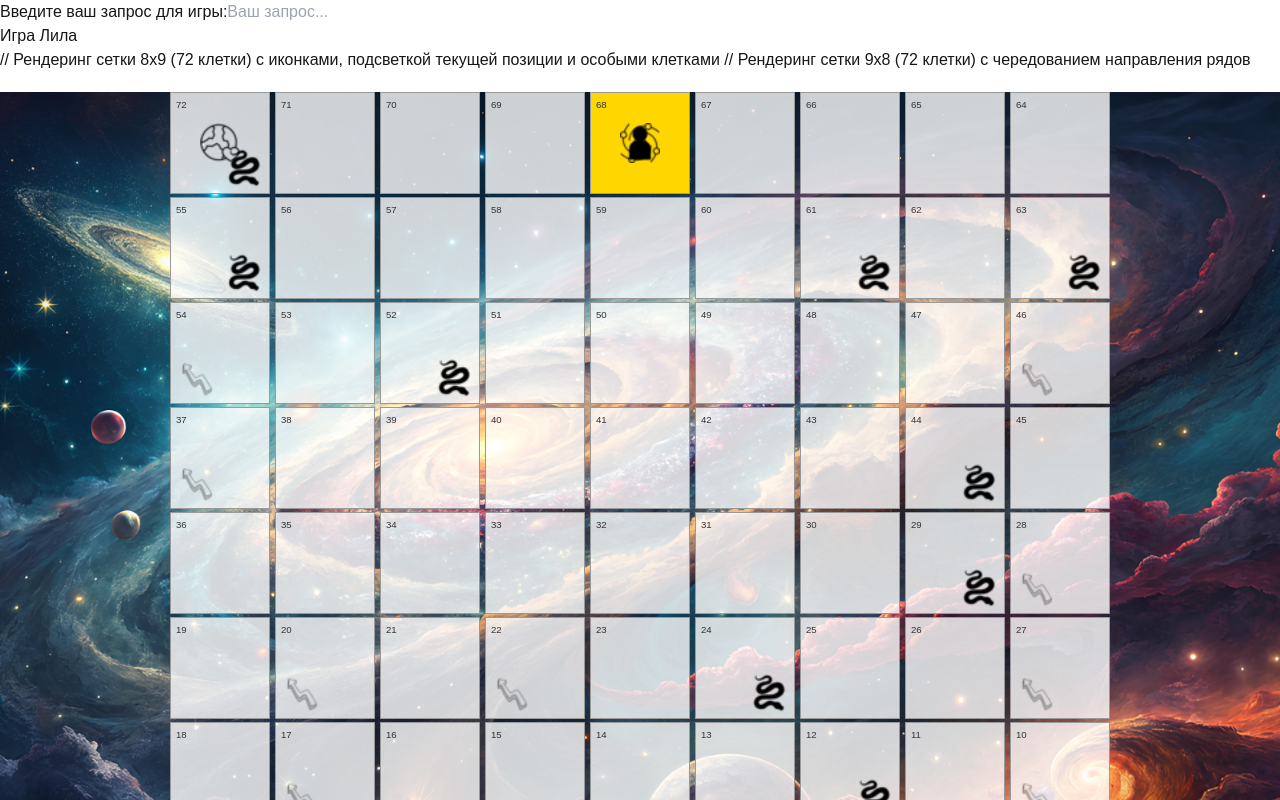
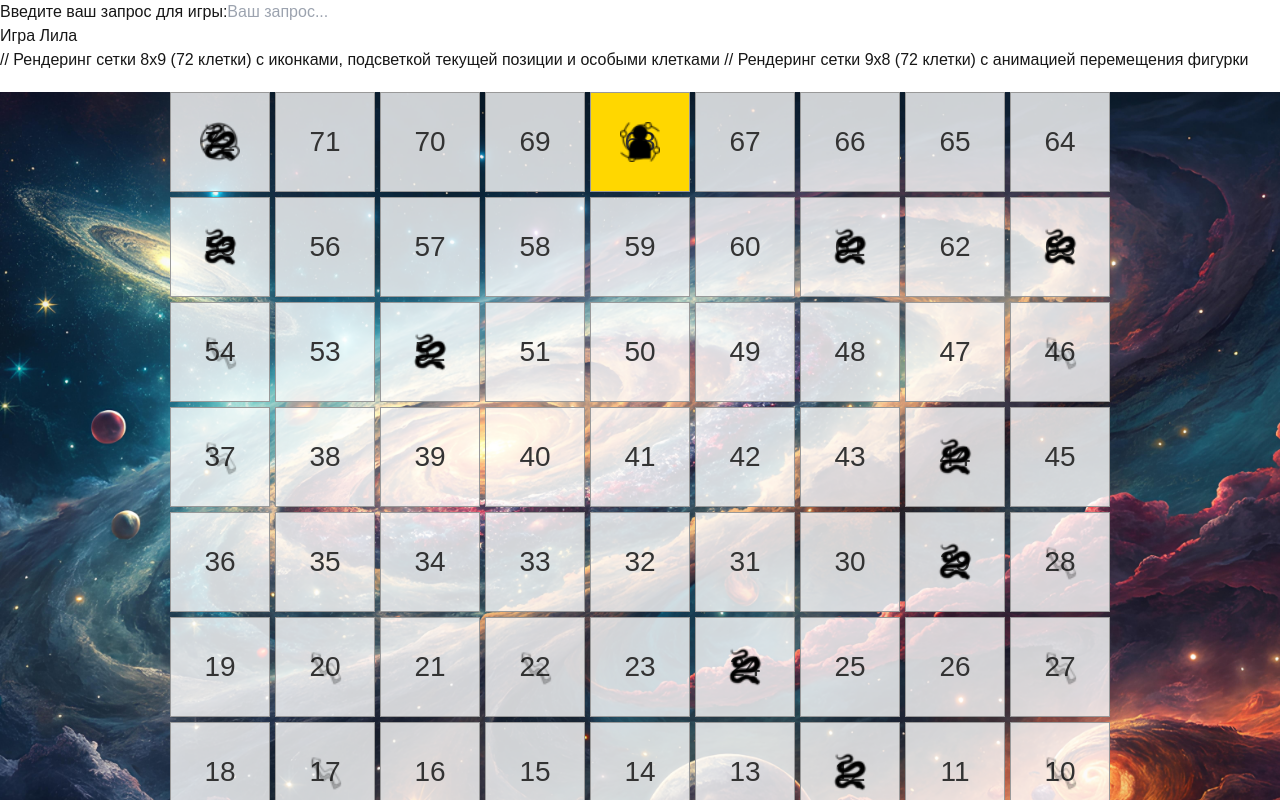
Before and after one commit to Sajiick/Lila-game, a Next.js app: page / in a window 1280 px wide. Shown: the top 800 px of the page. Built offline with nearby package versions, Linux system fonts and the light colour scheme.

Commit message:
Изменил цвет числовых обозначений клеток на темно-графитовый для лучшей видимости

```diff
--- a/src/app/globals.css
+++ b/src/app/globals.css
@@ -39,56 +39,57 @@ body {
   justify-content: space-between;
 }
 
-.cell {
-  width: 100%;
-  padding-top: 100%; /* Для квадратных клеток */
-  position: relative;
-  background-color: rgba(255, 255, 255, 0.8);
-  border-radius: 5px solid #999;
-  text-align: center;
-  font-size: 0.8rem;
-  display: flex;
-  align-items: center;
-  justify-content: center;
-  cursor: pointer;
-  transition: background-color 0.3s;
+/* Стили для анимации перемещения фигурки */
+.player-icon.moving {
+  transition: transform 0.5s ease-in-out; /* Плавный переход для анимации */
+  transform: translate(0, 0); /* Начальная позиция */
 }
 
+/* Убедитесь, что предыдущие стили для .cell и .cell-icon корректны */
+.cell {
+  position: relative;
+  width: 100px;
+  height: 100px;
+  display: flex;
+  justify-content: center;
+  align-items: center;
+  font-size: 28px;
+  border: 1px solid #999;
+}
+
+/* Стили для числового обозначения клеток */
 .cell-number {
   position: absolute;
-  top: 5px;
-  left: 5px;
-  font-size: 0.6rem;
-  color: #333;
+  z-index: 1;
+  color: #333333; /* Темно-графитовый цвет для лучшей видимости */
 }
 
 .cell-icon {
   position: absolute;
-  width: 20px;
-  height: 20px;
-  z-index: 10;
+  width: 40px;
+  height: 40px;
+  z-index: 2;
 }
 
-.player-icon {
-  top: 50%;
-  left: 50%;
-  transform: translate(-50%, -50%);
+.player {
+  background-color: #ffd700; /* Подсветка игрока */
 }
 
-.snake-icon {
-  bottom: 5px;
-  right: 5px;
+.snake {
+  background-color: rgba(255, 0, 0, 0.2); /* Подсветка змеи */
 }
 
-.ladder-icon {
-  bottom: 5px;
-  left: 5px;
+.ladder {
+  background-color: rgba(0, 255, 0, 0.2); /* Подсветка лестницы */
 }
 
-.special-icon {
-  top: 50%;
-  left: 50%;
-  transform: translate(-50%, -50%);
+.special {
+  background-color: rgba(0, 0, 255, 0.2); /* Подсветка особых клеток */
+}
+
+.player-icon, .snake-icon, .ladder-icon, .special-icon {
+  width: 40px;
+  height: 40px;
 }
 
 /* Адаптивность */
--- a/src/app/page.tsx
+++ b/src/app/page.tsx
@@ -117,17 +117,21 @@ const [gameOver, setGameOver] = useState(false);
 const [isBorn, setIsBorn] = useState(false); // Флаг "Рождения" (игрок еще не родился)
 const [birthAttempts, setBirthAttempts] = useState(0); // Количество попыток выбросить 6
 const [request, setRequest] = useState(""); // Запрос игрока (можно добавить поле ввода)
+// Состояние для анимации перемещения фигурки
+const [playerPath, setPlayerPath] = useState<number[]>([68]); // Начальная позиция на клетке 68
+const [isMoving, setIsMoving] = useState(false); // Флаг анимации перемещения
 // Состояние для анимации кубика
 const [isRolling, setIsRolling] = useState(false); // Флаг анимации
 
 // Функция броска кубика с анимацией
+// Функция броска кубика с анимацией и плавным перемещением фигурки
 const rollDice = () => {
   if (gameOver) return;
 
   // Запускаем анимацию кубика
   setIsRolling(true);
 
-  // Имитация задержки для анимации (например, 1 секунда)
+  // Имитация задержки для анимации кубика (1 секунда)
   setTimeout(() => {
     const dice = Math.floor(Math.random() * 6) + 1;
     setDiceValue(dice);
@@ -138,23 +142,33 @@ const rollDice = () => {
       if (dice !== 6) {
         // Не выбросили 6, остаемся на клетке 68
         setMoveHistory([...moveHistory, { cellId: 68, cellName: "Космическое сознание (ожидание рождения)" }]);
-        setIsRolling(false); // Останавливаем анимацию
+        setIsRolling(false);
         return;
       }
       // Выбросили 6, "Рождение" произошло, перемещаемся на клетку 1, затем на 6
       setIsBorn(true);
+      setIsMoving(true); // Запускаем анимацию перемещения
+      setPlayerPath([68, 1]); // Путь от 68 к 1
+      setTimeout(() => {
         setCurrentPosition(1);
         const birthCell = cells.find((cell) => cell.id === 1) || cells[0];
         setCurrentCell(birthCell);
         setMoveHistory([...moveHistory, { cellId: 1, cellName: birthCell.name }]);
+        setIsMoving(false); // Останавливаем анимацию
         // Сразу перемещаемся на клетку 6 (Иллюзия)
+        setTimeout(() => {
+          setIsMoving(true); // Запускаем анимацию для перехода на 6
+          setPlayerPath([1, 6]); // Путь от 1 к 6
           setTimeout(() => {
             setCurrentPosition(6);
             const illusionCell = cells.find((cell) => cell.id === 6) || cells[0];
             setCurrentCell(illusionCell);
             setMoveHistory((prev) => [...prev, { cellId: 6, cellName: illusionCell.name }]);
-        setIsRolling(false); // Останавливаем анимацию после перехода
-      }, 500);
+            setIsMoving(false); // Останавливаем анимацию
+            setIsRolling(false); // Останавливаем анимацию кубика
+          }, 500); // Задержка для анимации перехода на 6
+        }, 500); // Задержка для отображения клетки 1
+      }, 500); // Задержка для анимации перехода на 1
       return;
     }
 
@@ -162,7 +176,6 @@ const rollDice = () => {
     let newPosition = currentPosition + dice;
     // Проверяем, не превышает ли позиция 72
     if (newPosition > 72) {
-      // Если выпало больше, чем нужно для достижения 68, игрок остается на месте
       if (currentPosition < 68 && newPosition > 68) {
         newPosition = currentPosition; // Остаемся на месте, если пропустили 68
       } else if (newPosition > 72) {
@@ -171,22 +184,38 @@ const rollDice = () => {
     }
 
     // Проверяем переходы (змеи и стрелы)
+    const finalPosition = transitions[newPosition] || newPosition;
+
+    // Создаем путь для анимации (промежуточные клетки)
+    const path = [];
+    for (let i = currentPosition; i <= finalPosition; i++) {
+      path.push(i);
+    }
     if (transitions[newPosition]) {
-      newPosition = transitions[newPosition];
+      path.push(transitions[newPosition]); // Добавляем конечную клетку после перехода
     }
 
-    setCurrentPosition(newPosition);
-    const newCell = cells.find((cell) => cell.id === newPosition) || cells[0];
+    setIsMoving(true); // Запускаем анимацию перемещения
+    setPlayerPath(path); // Устанавливаем путь для анимации
+
+    // Перемещаем фигурку по пути с задержкой
+    path.forEach((position, index) => {
+      setTimeout(() => {
+        setCurrentPosition(position);
+        const newCell = cells.find((cell) => cell.id === position) || cells[0];
         setCurrentCell(newCell);
-    setMoveHistory([...moveHistory, { cellId: newCell.id, cellName: newCell.name }]);
-
+        setMoveHistory((prev) => [...prev, { cellId: newCell.id, cellName: newCell.name }]);
+        if (index === path.length - 1) {
+          setIsMoving(false); // Останавливаем анимацию после завершения пути
+          setIsRolling(false); // Останавливаем анимацию кубика
           // Проверяем завершение игры
-    if (newPosition === 68) {
+          if (position === 68) {
             setGameOver(true);
           }
-
-    setIsRolling(false); // Останавливаем анимацию после хода
-  }, 1000); // Задержка 1 секунда для анимации
+        }
+      }, index * 500); // Задержка 500ms между шагами
+    });
+  }, 1000); // Задержка для анимации кубика
 };
 
 // Стили для сетки 9x8 (9 столбцов, 8 рядов), размер клеток 100x100px
@@ -240,16 +269,16 @@ const cellStyles: React.CSSProperties = {
   )}
       <h1 className="text-4xl font-bold mb-8">Игра Лила</h1>
       // Рендеринг сетки 8x9 (72 клетки) с иконками, подсветкой текущей позиции и особыми клетками
-      // Рендеринг сетки 9x8 (72 клетки) с чередованием направления рядов
+      // Рендеринг сетки 9x8 (72 клетки) с анимацией перемещения фигурки
 <div style={boardStyles}>
   {[...Array(8)].map((_, rowIndex) => ( // 8 рядов
     <div key={rowIndex} style={{ display: 'contents' }}>
       {cells
         .slice(rowIndex * 9, (rowIndex + 1) * 9) // По 9 клеток в ряду
         .map((cell, cellIndex) => {
-          const isPlayerHere = currentPosition === cell.id;
-          const isSnake = transitions[cell.id] && transitions[cell.id] < cell.id;
-          const isLadder = transitions[cell.id] && transitions[cell.id] > cell.id;
+          const isPlayerHere = currentPosition === cell.id; // Подсветка текущей позиции игрока
+          const isSnake = transitions[cell.id] && transitions[cell.id] < cell.id; // Змея (переход вниз)
+          const isLadder = transitions[cell.id] && transitions[cell.id] > cell.id; // Стрела (переход вверх)
           const isSpecialCell = [1, 68, 72].includes(cell.id); // "Рождение" (1), "Космическое сознание" (68), "Земля" (72)
 
           // Чередование направления: четные ряды (0, 2, 4, 6) слева направо, нечетные (1, 3, 5, 7) справа налево
@@ -261,14 +290,19 @@ const cellStyles: React.CSSProperties = {
               key={cell.id}
               style={{
                 ...cellStyles,
-                backgroundColor: currentPosition === cell.id ? '#ffd700' : 'rgba(255, 255, 255, 0.8)',
+                backgroundColor: playerPath.includes(cell.id) ? '#ffd700' : 'rgba(255, 255, 255, 0.8)', // Подсветка пути игрока
                 gridColumn: cellOrder + 1, // Устанавливаем позицию в столбце
               }}
               className={`cell ${isPlayerHere ? 'player' : ''} ${isSnake ? 'snake' : ''} ${isLadder ? 'ladder' : ''} ${isSpecialCell ? 'special' : ''}`}
             >
               <span className="cell-number">{cell.id}</span>
               {isPlayerHere && (
-                <img src="/images/player.png" alt="Player" className="cell-icon player-icon" style={{ width: '40px', height: '40px' }} />
+                <img
+                  src="/images/player.png"
+                  alt="Player"
+                  className={`cell-icon player-icon ${isMoving ? 'moving' : ''}`} // Добавляем класс для анимации
+                  style={{ width: '40px', height: '40px', transition: 'transform 0.5s ease-in-out' }} // Плавный переход
+                />
               )}
               {isSnake && (
                 <img src="/images/snake.png" alt="Snake" className="cell-icon snake-icon" style={{ width: '40px', height: '40px' }} />
```
Lines whose indentation alone changed are shown as unchanged.
